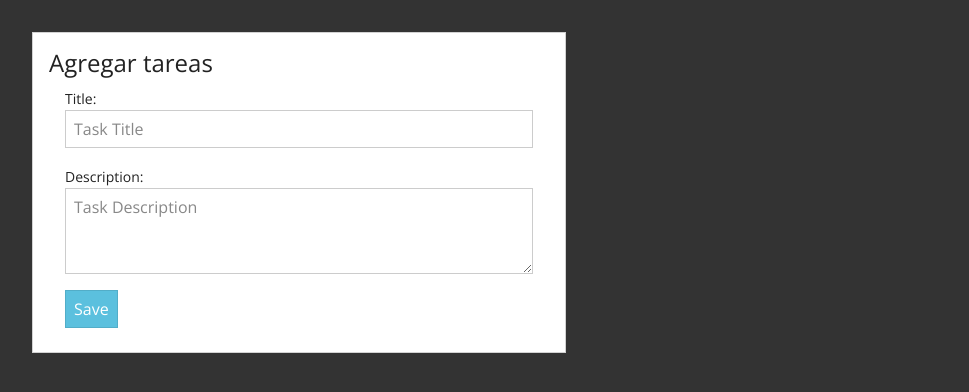
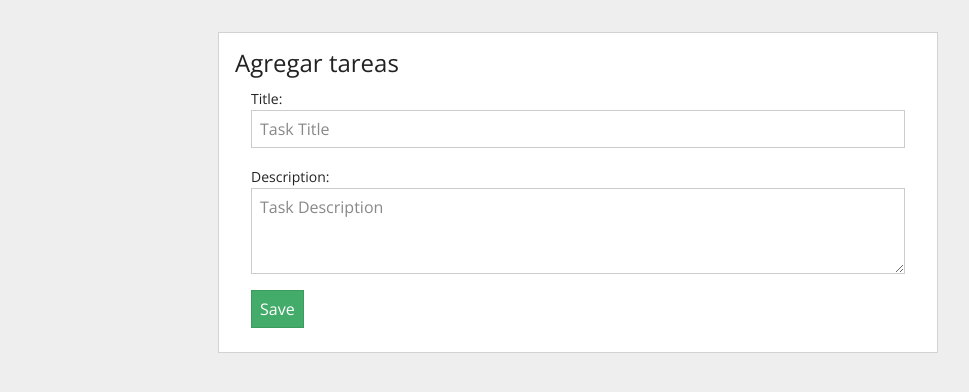
Before and after one commit to Juan-David-Orozco/crud-firebase-v9, a plain HTML site: page index.html in a window 1280 px wide. Shown: the whole page, without its empty margins (62-1031 px from the left). Drawn offline with nearby package versions, Linux system fonts and the light colour scheme; no server answers.

Commit message:
modified styles

```diff
--- a/index.html
+++ b/index.html
@@ -7,11 +7,11 @@
   <title>Firebase CRUD</title>
   <link href="https://bootswatch.com/5/yeti/bootstrap.min.css" rel="stylesheet" />
 </head>
-<body class="bg-dark">
+<body class="bg-secondary">
 
   <div class="container my-2 p-4">
     <div class="row">
-      <div class="col-md-6">
+      <div class="col-md-8 mx-auto">
         <div class="card">
           <div class="card-body">
             <h1 class="h4">Agregar tareas</h1>
@@ -25,13 +25,13 @@
                 <textarea name="description" id="task-description" rows="3" placeholder="Task Description" class="form-control"></textarea>
               </div>
               <div class="form-group mb-2 px-3">
-                <button class="btn btn-info" type="submit" id="btn-task-save">Save</button>
+                <button class="btn btn-success" type="submit" id="btn-task-save">Save</button>
               </div>
             </form>
           </div>
         </div>
       </div>
-      <div class="col-md-6">
+      <div class="col-md-12 text-info">
         <div id="tasks-container"></div>
       </div>
     </div>
--- a/index.js
+++ b/index.js
@@ -14,11 +14,11 @@ window.addEventListener('DOMContentLoaded', async () => {
     querySnapshot.forEach((doc) => {
       const task = doc.data()
       tasksContainer.innerHTML += `
-        <div class="card card-body my-2 border border-primary" >
+        <div class="card card-body my-2 border border-info" >
           <h3 class="h5">${task.title}</h3>
           <p>${task.description}</p>
           <div class="d-flex">
-            <button class='btn btn-primary btn-delete m-1' data-id="${doc.id}">Delete</button>
+            <button class='btn btn-danger btn-delete m-1' data-id="${doc.id}">Delete</button>
             <button class='btn btn-secondary btn-edit m-1' data-id="${doc.id}">Edit</button>
           </div>
         </div>
```
